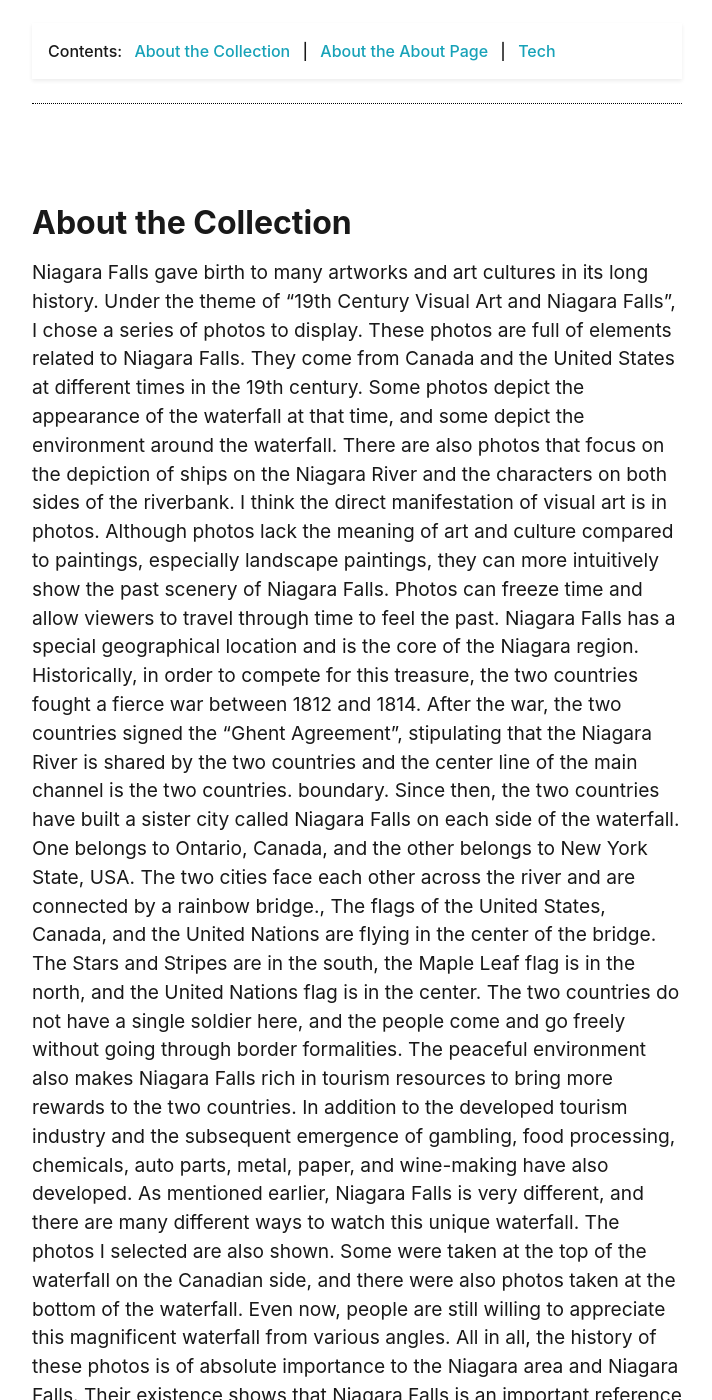
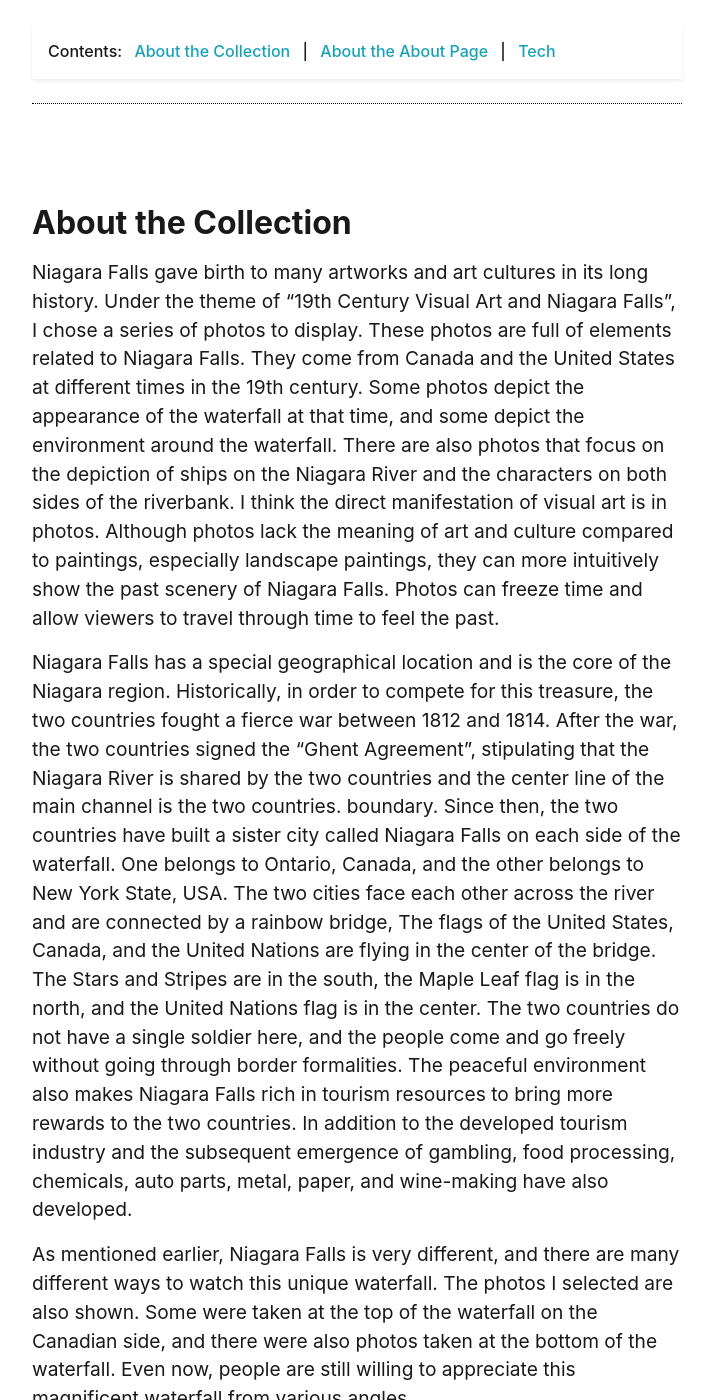
Before and after one commit to YukihoChika/Xiaobin-Liu, a Jekyll site: the page built from pages/about.md, in a window 1280 px wide and 1400 px high, scrolled down 469 px. Shown: the whole window, without its empty margins (283-995 px from the left). Built offline with Jekyll 4.4.1, drawn with Linux system fonts in a browser that asks for light colours; some of the changed text lies outside the part shown.

Commit message:
Update about.md

```diff
--- a/pages/about.md
+++ b/pages/about.md
@@ -14,7 +14,10 @@ credits: true
 
 ## About the Collection
 
-  Niagara Falls gave birth to many artworks and art cultures in its long history. Under the theme of "19th Century Visual Art and Niagara Falls", I chose a series of photos to display. These photos are full of elements related to Niagara Falls. They come from Canada and the United States at different times in the 19th century. Some photos depict the appearance of the waterfall at that time, and some depict the environment around the waterfall. There are also photos that focus on the depiction of ships on the Niagara River and the characters on both sides of the riverbank. I think the direct manifestation of visual art is in photos. Although photos lack the meaning of art and culture compared to paintings, especially landscape paintings, they can more intuitively show the past scenery of Niagara Falls. Photos can freeze time and allow viewers to travel through time to feel the past.
-  Niagara Falls has a special geographical location and is the core of the Niagara region. Historically, in order to compete for this treasure, the two countries fought a fierce war between 1812 and 1814. After the war, the two countries signed the "Ghent Agreement", stipulating that the Niagara River is shared by the two countries and the center line of the main channel is the two countries. boundary. Since then, the two countries have built a sister city called Niagara Falls on each side of the waterfall. One belongs to Ontario, Canada, and the other belongs to New York State, USA. The two cities face each other across the river and are connected by a rainbow bridge., The flags of the United States, Canada, and the United Nations are flying in the center of the bridge. The Stars and Stripes are in the south, the Maple Leaf flag is in the north, and the United Nations flag is in the center. The two countries do not have a single soldier here, and the people come and go freely without going through border formalities. The peaceful environment also makes Niagara Falls rich in tourism resources to bring more rewards to the two countries. In addition to the developed tourism industry and the subsequent emergence of gambling, food processing, chemicals, auto parts, metal, paper, and wine-making have also developed.
-  As mentioned earlier, Niagara Falls is very different, and there are many different ways to watch this unique waterfall. The photos I selected are also shown. Some were taken at the top of the waterfall on the Canadian side, and there were also photos taken at the bottom of the waterfall. Even now, people are still willing to appreciate this magnificent waterfall from various angles.
-  All in all, the history of these photos is of absolute importance to the Niagara area and Niagara Falls. Their existence shows that Niagara Falls is an important reference object and topic selection in the visual culture of the 19th century.
+Niagara Falls gave birth to many artworks and art cultures in its long history. Under the theme of "19th Century Visual Art and Niagara Falls", I chose a series of photos to display. These photos are full of elements related to Niagara Falls. They come from Canada and the United States at different times in the 19th century. Some photos depict the appearance of the waterfall at that time, and some depict the environment around the waterfall. There are also photos that focus on the depiction of ships on the Niagara River and the characters on both sides of the riverbank. I think the direct manifestation of visual art is in photos. Although photos lack the meaning of art and culture compared to paintings, especially landscape paintings, they can more intuitively show the past scenery of Niagara Falls. Photos can freeze time and allow viewers to travel through time to feel the past.
+
+Niagara Falls has a special geographical location and is the core of the Niagara region. Historically, in order to compete for this treasure, the two countries fought a fierce war between 1812 and 1814. After the war, the two countries signed the "Ghent Agreement", stipulating that the Niagara River is shared by the two countries and the center line of the main channel is the two countries. boundary. Since then, the two countries have built a sister city called Niagara Falls on each side of the waterfall. One belongs to Ontario, Canada, and the other belongs to New York State, USA. The two cities face each other across the river and are connected by a rainbow bridge, The flags of the United States, Canada, and the United Nations are flying in the center of the bridge. The Stars and Stripes are in the south, the Maple Leaf flag is in the north, and the United Nations flag is in the center. The two countries do not have a single soldier here, and the people come and go freely without going through border formalities. The peaceful environment also makes Niagara Falls rich in tourism resources to bring more rewards to the two countries. In addition to the developed tourism industry and the subsequent emergence of gambling, food processing, chemicals, auto parts, metal, paper, and wine-making have also developed.
+
+As mentioned earlier, Niagara Falls is very different, and there are many different ways to watch this unique waterfall. The photos I selected are also shown. Some were taken at the top of the waterfall on the Canadian side, and there were also photos taken at the bottom of the waterfall. Even now, people are still willing to appreciate this magnificent waterfall from various angles.
+
+All in all, the history of these photos is of absolute importance to the Niagara area and Niagara Falls. Their existence shows that Niagara Falls is an important reference object and topic selection in the visual culture of the 19th century.
```
